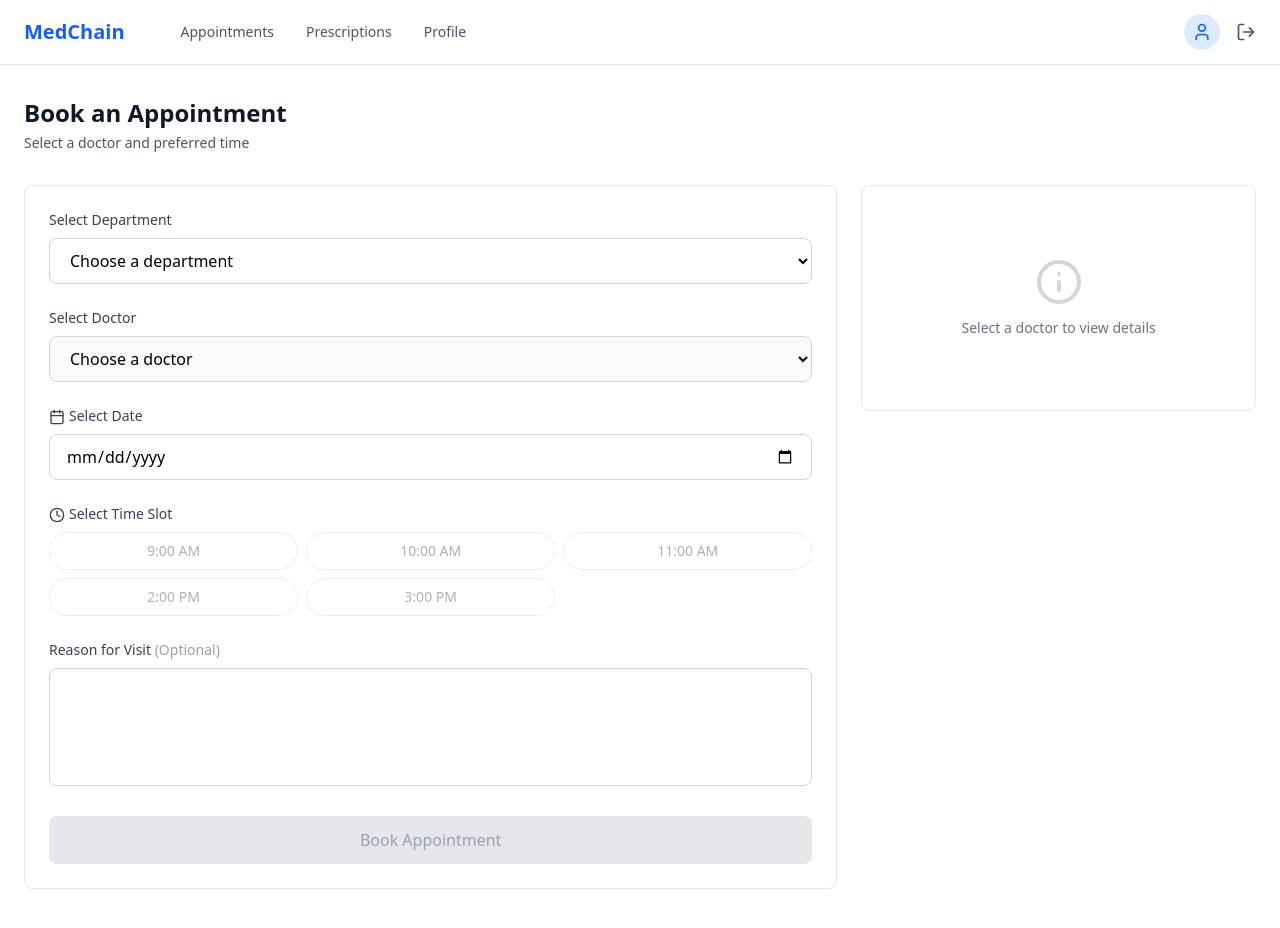
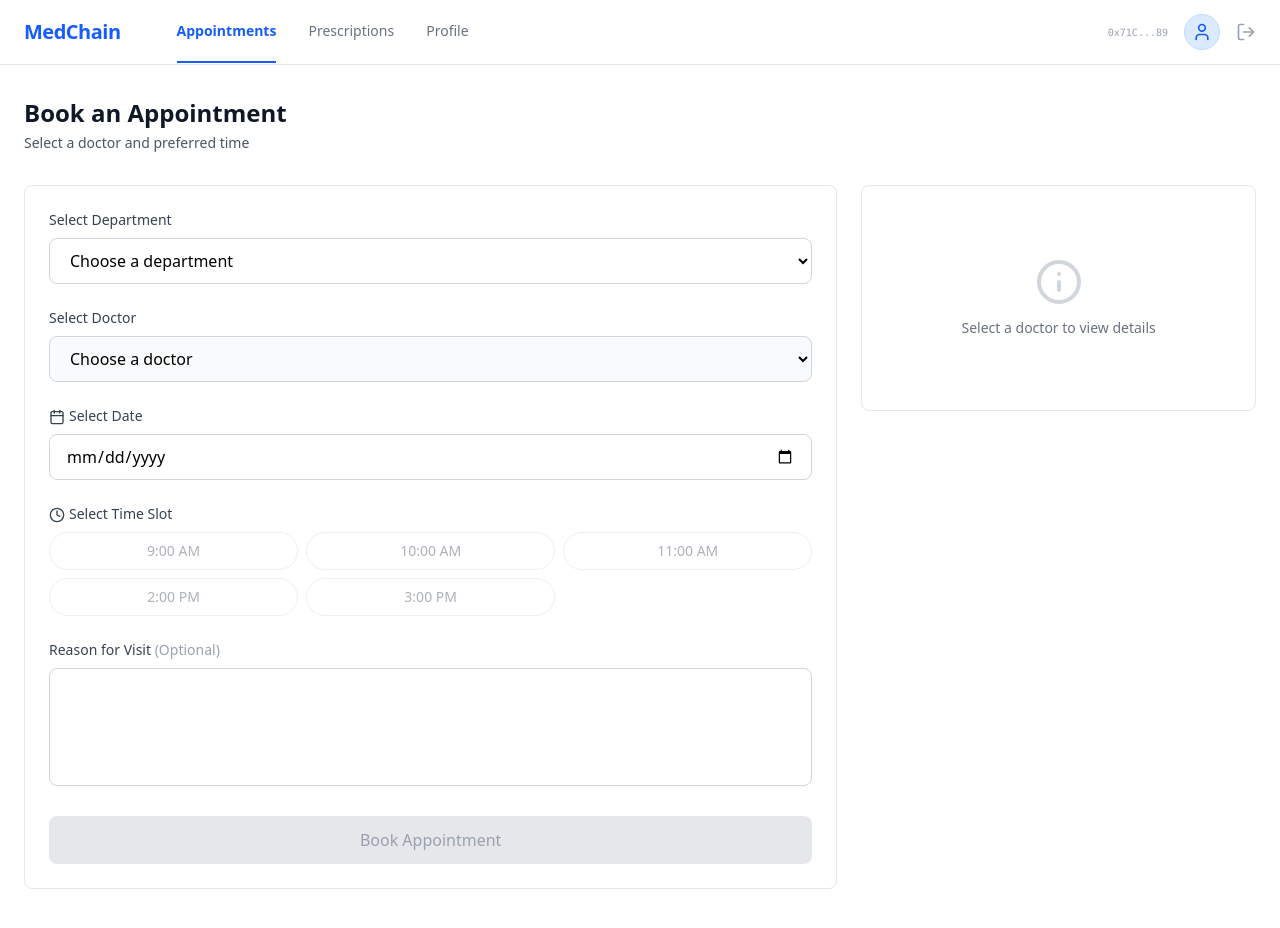
Before and after one commit to KodeinKGP-Technology-Web-3-0-Society/GMUN_WORKSHOP_KIK, a React (Vite) app: page / in a window 1280 px wide. Shown: the top 928 px of the page. Built offline with nearby package versions, Linux system fonts and the light colour scheme.

Commit message:
prescription added

```diff
--- a/package.json
+++ b/package.json
@@ -10,6 +10,7 @@
     "preview": "vite preview"
   },
   "dependencies": {
+    "lucide-react": "^0.562.0",
     "react": "^19.2.0",
     "react-dom": "^19.2.0"
   },
--- a/src/App.jsx
+++ b/src/App.jsx
@@ -1,28 +1,41 @@
-// import React from "react";
-
-// function App() {
-//   return (
-//     <div className="min-h-screen bg-black flex items-center justify-center">
-//       <h1 className="text-red-500 text-4xl font-bold">KIK GMUN WORKSHOP</h1>
-//     </div>
-//   );
-// }
-
-// export default App;
-
-import  Navbar  from "./components/Navbar";
-import Appointments  from "./components/Appointments"
-
-
+import React, { useState } from "react";
+import Navbar from "./components/Navbar";
+import Appointments from "./components/Appointments";
+import Prescriptions from "./components/Prescriptions";
 
 function App() {
- return (
-   <>
-     <Navbar />
-     <Appointments />
-   </>
- );
+  // 1. Setup the state to track navigation
+  const [activeTab, setActiveTab] = useState("appointments");
+
+  // 2. Logic to determine which component to show
+  const renderComponent = () => {
+    switch (activeTab) {
+      case "appointments":
+        return <Appointments />;
+      case "prescriptions":
+        return <Prescriptions />;
+      case "profile":
+        return (
+          <div className="flex items-center justify-center h-[80vh] text-gray-400">
+            Profile Settings (Coming Soon)
+          </div>
+        );
+      default:
+        return <Appointments />;
+    }
+  };
+
+  return (
+    <div className="min-h-screen bg-gray-50">
+      {/* 3. Pass state and setter to Navbar */}
+      <Navbar activeTab={activeTab} setActiveTab={setActiveTab} />
+
+      {/* 4. Display the selected component */}
+      <main className="animate-in fade-in duration-500">
+        {renderComponent()}
+      </main>
+    </div>
+  );
 }
 
-
 export default App;
--- a/src/components/Navbar.jsx
+++ b/src/components/Navbar.jsx
@@ -1,41 +1,46 @@
 import { LogOut, User } from "lucide-react";
 
-
-function Navbar() {
+function Navbar({ activeTab, setActiveTab }) {
   const navItems = [
-   { name: "Appointments", href: "#" },
-   { name: "Prescriptions", href: "#" },
-   { name: "Profile", href: "#" },
+    { name: "Appointments", id: "appointments" },
+    { name: "Prescriptions", id: "prescriptions" },
+    { name: "Profile", id: "profile" },
   ];
 
-
   return (
-   <nav className="bg-white border-b border-gray-200">
-     <div className="max-w-8xl mx-auto px-6">
+    <nav className="bg-white border-b border-gray-200 sticky top-0 z-50">
+      <div className="max-w-7xl mx-auto px-6">
         <div className="flex items-center justify-between h-16">
           <div className="flex items-center gap-14">
-           <div className="text-xl font-semibold text-blue-600">MedChain</div>
+            <div className="text-xl font-bold text-blue-600 tracking-tight cursor-pointer" onClick={() => setActiveTab("appointments")}>
+              MedChain
+            </div>
             <div className="flex gap-8">
               {navItems.map((item) => (
-               <a
-                 key={item.name}
-                 href={item.href}
-                 className={`text-sm transition-colors ${
-                   item.active
-                     ? "text-blue-600 font-medium"
-                     : "text-gray-600 hover:text-gray-900"
+                <button
+                  key={item.id}
+                  onClick={() => setActiveTab(item.id)}
+                  className={`text-sm transition-all duration-200 pb-5 mt-5 border-b-2 ${
+                    activeTab === item.id
+                      ? "text-blue-600 font-semibold border-blue-600"
+                      : "text-gray-500 border-transparent hover:text-gray-900"
                   }`}
                 >
                   {item.name}
-               </a>
+                </button>
               ))}
             </div>
           </div>
+
           <div className="flex items-center gap-4">
-           <div className="w-9 h-9 rounded-full bg-blue-100 flex items-center justify-center">
+            {/* Display a mock Wallet/User info */}
+            <div className="hidden md:block text-right">
+              <p className="text-[10px] text-gray-400 font-mono">0x71C...89</p>
+            </div>
+            <div className="w-9 h-9 rounded-full bg-blue-100 flex items-center justify-center border border-blue-200">
               <User className="w-5 h-5 text-blue-600" />
             </div>
-           <button className="text-gray-600 hover:text-gray-900">
+            <button className="text-gray-400 hover:text-red-500 transition-colors">
               <LogOut className="w-5 h-5" />
             </button>
           </div>
@@ -45,4 +50,4 @@ function Navbar() {
   );
 }
 
-export default Navbar
+export default Navbar;
--- /dev/null
+++ b/src/components/Prescriptions.jsx
@@ -0,0 +1,163 @@
+import React, { useState } from "react";
+import { Pill, FileText, CheckCircle, Clock, Hash, Download, QrCode } from "lucide-react";
+
+// --- MOCK DATA ---
+const MOCK_PRESCRIPTIONS = [
+  {
+    id: "RX-9021",
+    drug: "Amoxicillin",
+    dosage: "500mg",
+    doctor: "Dr. Arpan Sharma",
+    date: "Dec 28, 2025",
+    status: "Active",
+    instructions: "Take one capsule three times daily for 7 days.",
+    ipfsHash: "QmXoyp...3289",
+    type: "Antibiotic"
+  },
+  {
+    id: "RX-8842",
+    drug: "Metformin",
+    dosage: "850mg",
+    doctor: "Dr. Neha Gupta",
+    date: "Nov 15, 2025",
+    status: "Fulfilled",
+    instructions: "Take with meals once daily.",
+    ipfsHash: "QmTzWq...7712",
+    type: "Diabetes"
+  }
+];
+
+export default function Prescriptions() {
+  const [selectedRxId, setSelectedRxId] = useState(null);
+
+  // Find the selected prescription object
+  const selectedRx = MOCK_PRESCRIPTIONS.find(rx => rx.id === selectedRxId);
+
+  return (
+    <div className="min-h-screen bg-white flex flex-col">
+      <main className="flex-1">
+        <div className="max-w-7xl mx-auto px-6 py-8">
+
+          {/* Header */}
+          <div className="mb-8 border-b border-gray-100 pb-6">
+            <h1 className="text-2xl font-semibold text-gray-900 flex items-center gap-2">
+              <FileText className="text-blue-600" />
+              Medical Records Vault
+            </h1>
+            <p className="text-sm text-gray-600 mt-1">
+              Access your decentralized prescriptions and verifiable health credentials.
+            </p>
+          </div>
+
+          <div className="grid lg:grid-cols-3 gap-8">
+
+            {/* LEFT COLUMN: Prescription List */}
+            <div className="lg:col-span-1 space-y-4">
+              <h3 className="text-xs font-bold text-gray-400 uppercase tracking-widest px-1">
+                Recent Records
+              </h3>
+              <div className="space-y-3">
+                {MOCK_PRESCRIPTIONS.map((rx) => (
+                  <div
+                    key={rx.id}
+                    onClick={() => setSelectedRxId(rx.id)}
+                    className={`p-4 rounded-xl cursor-pointer border transition-all duration-200 ${
+                      selectedRxId === rx.id
+                        ? "border-blue-500 bg-blue-50 ring-1 ring-blue-500"
+                        : "border-gray-200 hover:border-gray-300 hover:bg-gray-50"
+                    }`}
+                  >
+                    <div className="flex justify-between items-start mb-2">
+                      <div className="p-2 bg-white rounded-lg border border-gray-100 shadow-sm">
+                        <Pill className={selectedRxId === rx.id ? "text-blue-600" : "text-gray-400"} size={18} />
+                      </div>
+                      <span className={`text-[10px] font-bold px-2 py-1 rounded-full uppercase ${
+                        rx.status === 'Active' ? 'bg-green-100 text-green-700' : 'bg-gray-100 text-gray-500'
+                      }`}>
+                        {rx.status}
+                      </span>
+                    </div>
+                    <p className="font-bold text-gray-900">{rx.drug}</p>
+                    <div className="flex items-center gap-2 text-xs text-gray-500 mt-1">
+                      <span>{rx.doctor}</span>
+                      <span>•</span>
+                      <span>{rx.date}</span>
+                    </div>
+                  </div>
+                ))}
+              </div>
+            </div>
+
+            {/* RIGHT COLUMN: Prescription Details */}
+            <div className="lg:col-span-2">
+              {selectedRx ? (
+                <div className="bg-white border border-gray-200 rounded-2xl overflow-hidden shadow-sm">
+                  {/* Detail Header */}
+                  <div className="bg-slate-900 p-8 text-white">
+                    <div className="flex justify-between items-start">
+                      <div>
+                        <div className="flex items-center gap-2 text-blue-400 mb-2">
+                          <Hash size={16} />
+                          <span className="text-xs font-mono uppercase tracking-tighter">Token ID: {selectedRx.id}</span>
+                        </div>
+                        <h2 className="text-3xl font-bold">{selectedRx.drug}</h2>
+                        <p className="text-slate-400 mt-1">{selectedRx.type} • {selectedRx.dosage}</p>
+                      </div>
+                      <div className="bg-white p-3 rounded-xl shadow-lg">
+                        <QrCode size={64} className="text-slate-900" />
+                      </div>
+                    </div>
+                  </div>
+
+                  {/* Detail Body */}
+                  <div className="p-8 space-y-8">
+                    <div className="grid md:grid-cols-2 gap-8">
+                      <div>
+                        <h4 className="text-xs font-bold text-gray-400 uppercase mb-3 flex items-center gap-2">
+                          <Clock size={14} /> Usage Instructions
+                        </h4>
+                        <p className="text-gray-800 leading-relaxed italic">
+                          "{selectedRx.instructions}"
+                        </p>
+                      </div>
+                      <div>
+                        <h4 className="text-xs font-bold text-gray-400 uppercase mb-3 flex items-center gap-2">
+                          <CheckCircle size={14} /> Issuing Doctor
+                        </h4>
+                        <p className="text-gray-800 font-medium">{selectedRx.doctor}</p>
+                        <p className="text-xs text-gray-500 mt-1">Verified Medical License Verified via DAO</p>
+                      </div>
+                    </div>
+
+                    <div className="pt-6 border-t border-gray-100">
+                      <div className="bg-gray-50 p-4 rounded-xl flex items-center justify-between">
+                        <div>
+                          <p className="text-[10px] text-gray-400 font-bold uppercase">IPFS Content Hash</p>
+                          <p className="text-xs font-mono text-gray-600 truncate max-w-50 md:max-w-md">
+                            {selectedRx.ipfsHash}
+                          </p>
+                        </div>
+                        <button className="p-2 text-gray-400 hover:text-blue-600 transition-colors">
+                          <Download size={20} />
+                        </button>
+                      </div>
+                    </div>
+                  </div>
+                </div>
+              ) : (
+                <div className="h-125 flex flex-col items-center justify-center border-2 border-dashed border-gray-200 rounded-3xl text-gray-400 bg-gray-50">
+                  <div className="p-4 bg-white rounded-full shadow-sm mb-4">
+                    <FileText size={48} className="text-gray-200" />
+                  </div>
+                  <p className="font-medium">Select a record to view details</p>
+                  <p className="text-xs mt-1">All data is fetched from the MedChain smart contract</p>
+                </div>
+              )}
+            </div>
+
+          </div>
+        </div>
+      </main>
+    </div>
+  );
+}
```
Also changed, not shown: 1 other file (tests, documents, lock files or other folders). Lines whose indentation alone changed are shown as unchanged.
